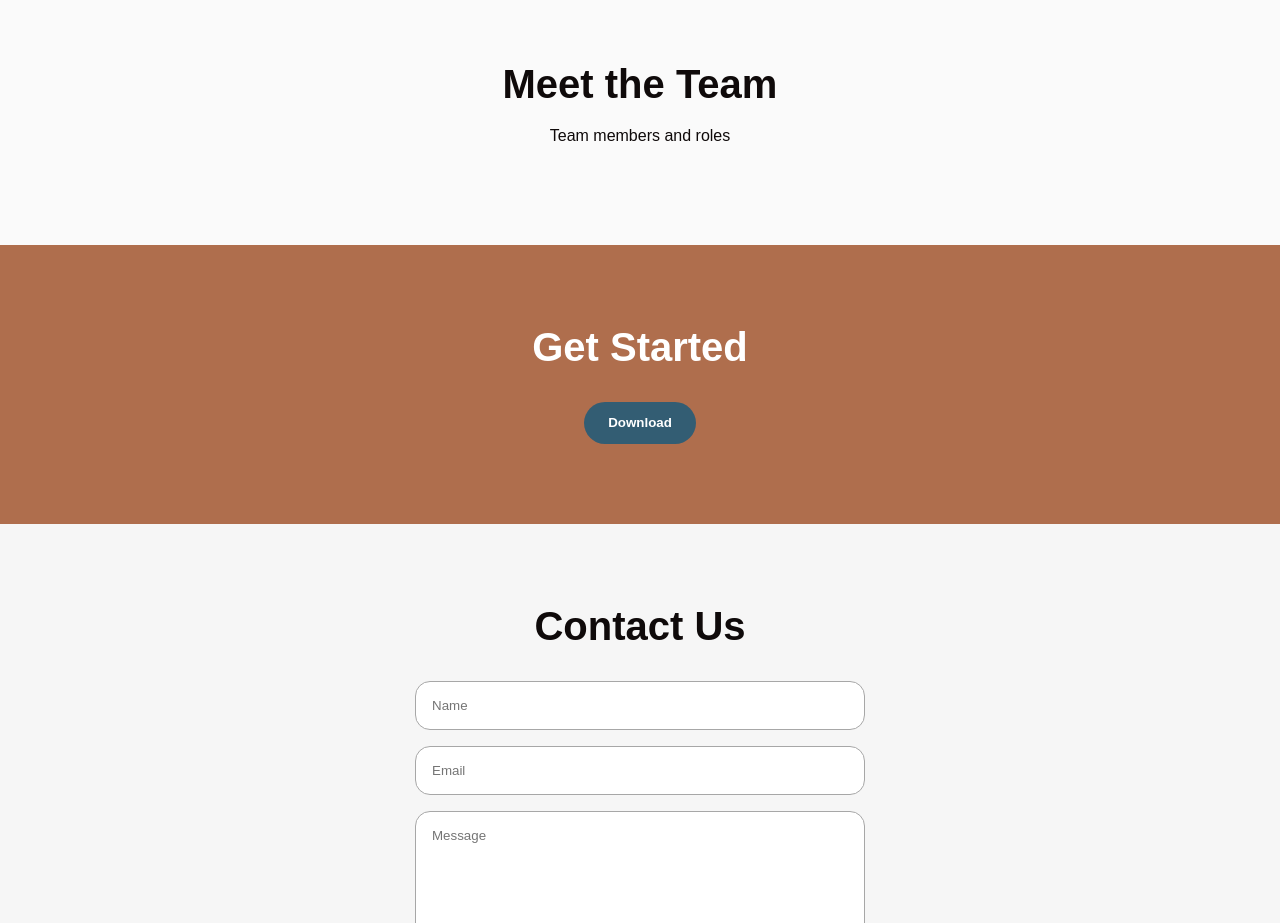
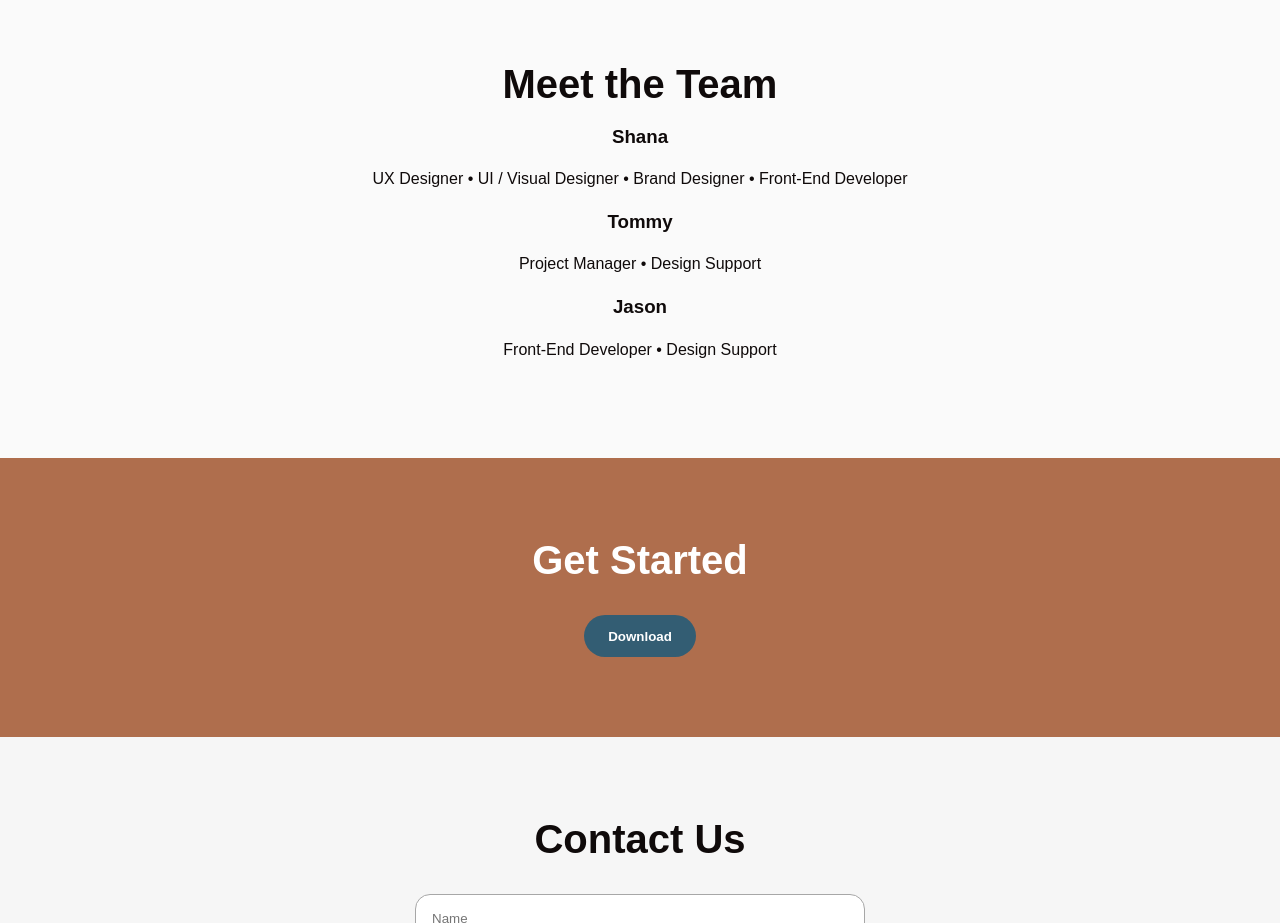
Before and after one commit to Jason-C19/Project-1-Promotional-Site, a plain HTML site: page index.html in a window 1280 px wide. Shown: the part 2100-3023 px from the top of the page. Drawn offline with Linux system fonts and the light colour scheme; a web font is replaced by a local one.

Commit message:
Updating team members and roles section structure

```diff
--- a/index.html
+++ b/index.html
@@ -126,10 +126,25 @@
 </section>
 
     <section class="about" id="about">
-      <h2>Meet the Team</h2>
+  <h2>Meet the Team</h2>
 
-      <p>Team members and roles</p>
-    </section>
+  <div class="about__grid">
+    <article class="about__member">
+      <h3>Shana</h3>
+      <p>UX Designer • UI / Visual Designer • Brand Designer • Front-End Developer</p>
+    </article>
+
+    <article class="about__member">
+      <h3>Tommy</h3>
+      <p>Project Manager • Design Support</p>
+    </article>
+
+    <article class="about__member">
+      <h3>Jason</h3>
+      <p>Front-End Developer • Design Support</p>
+    </article>
+  </div>
+</section>
 
     <section class="download" id="download">
       <h2>Get Started</h2>
```
